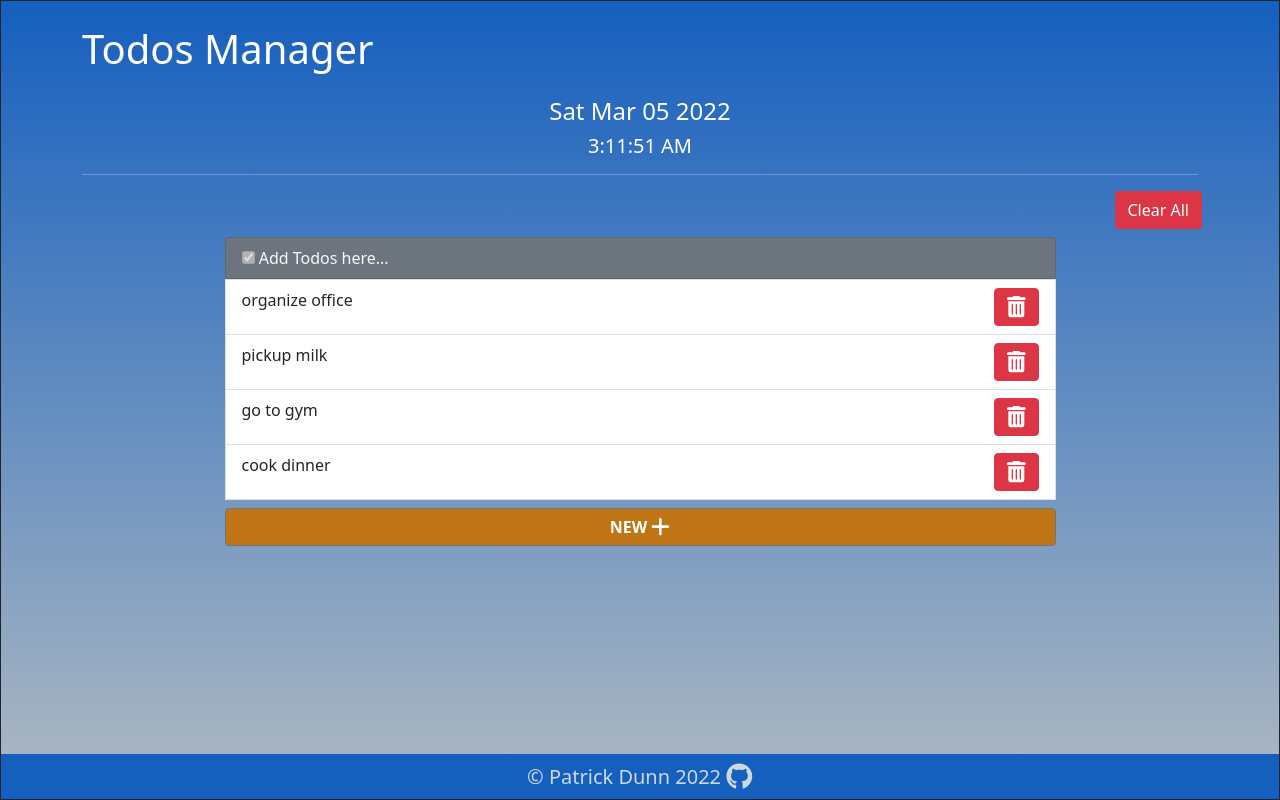
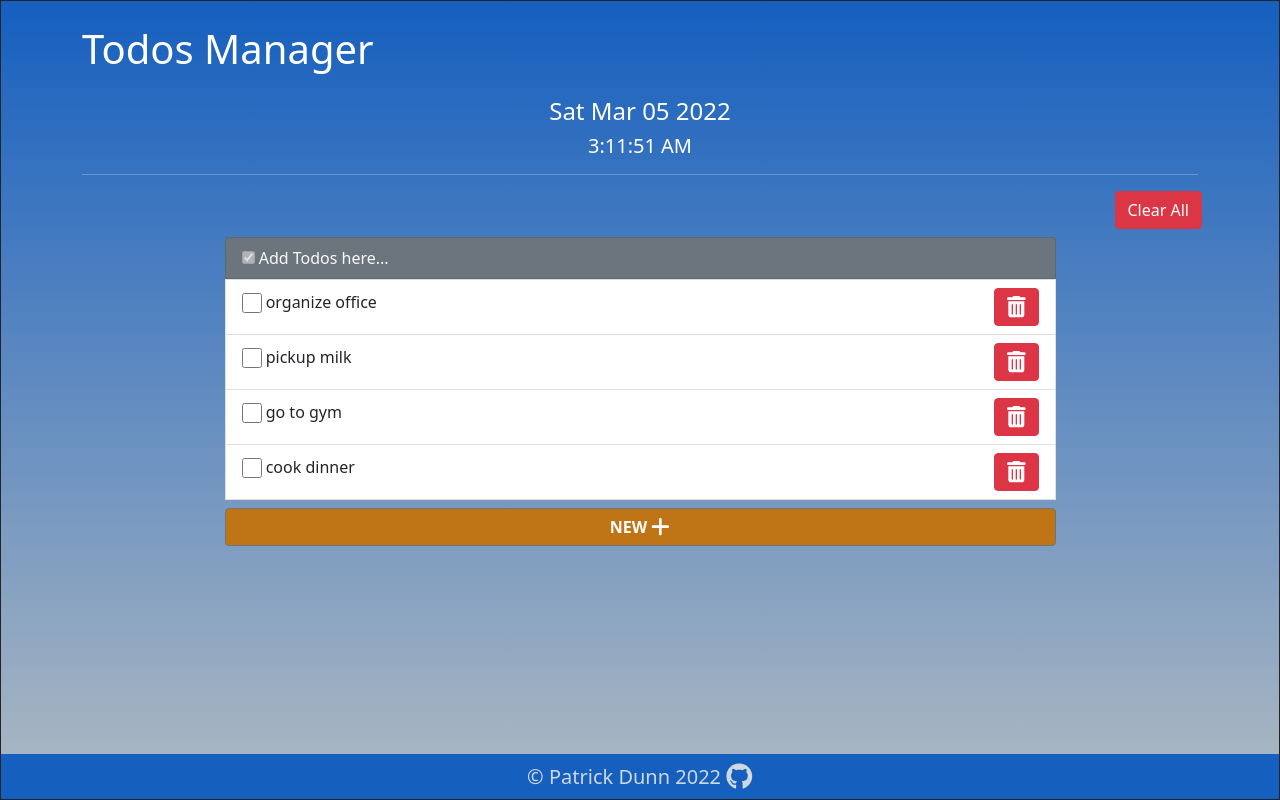
Before and after one commit to knightmac19/react-todos, a React (Create React App) app: page / in a window 1280 px wide. Built offline with nearby package versions, Linux system fonts and the light colour scheme.

Commit message:
enlarge, align checkbox / managed checked w/state / begin strikethrough

```diff
--- /dev/null
+++ b/src/components/Content/TodoItem.css
@@ -0,0 +1,11 @@
+input.my-checkbox {
+    width: 20px;
+    height: 20px;
+    position: relative;
+    top: 5px;
+
+}
+
+/* .list-group-item {
+    overflow: hidden;
+} */
--- a/src/components/Content/TodoItem.js
+++ b/src/components/Content/TodoItem.js
@@ -1,23 +1,38 @@
-import React from "react";
+import React, { useState } from "react";
 import { Button } from "reactstrap";
 import { FontAwesomeIcon } from "@fortawesome/react-fontawesome";
 import { faTrashCan } from "@fortawesome/free-solid-svg-icons";
 
+import "./TodoItem.css";
+
 const TodoItem = (props) => {
-  console.log("in TodoItem");
-  console.log(props);
+  const [checkbox, setCheckbox] = useState(props.completed);
 
+  // console.log("in TodoItem");
+  // console.log(props);
 
+  const checkboxChangeHandler = (e) => {
+    console.log(e.target.value);
+    console.log(e.target.parentNode.id);
+
+    !checkbox ? setCheckbox(true) : setCheckbox(false);
+  };
 
   return (
-    <li className="list-group-item " style={{ overflow: "hidden" }}>
-      {/* <input
+    <li
+      id={props.id}
+      className="list-group-item "
+      style={{ overflow: "hidden" }}
+    >
+      <input
         className="my-checkbox"
         type="checkbox"
-        checked={props.completed}
-        onChange={""}
-      />{" "} */}
-      {props.text}{" "}
+        checked={checkbox}
+        onChange={checkboxChangeHandler}
+      />{" "}
+      <label
+        style={{textDecorationLine: '', textDecorationStyle:'solid'}}
+      >{props.text} </label>
       <Button type="button" color="danger" className="clear-this-btn float-end">
         <FontAwesomeIcon
           className="clear-this-icon fa-lg"
```
Also changed, not shown: src/components/Content/TodoTable.js (+2 -22 lines).
